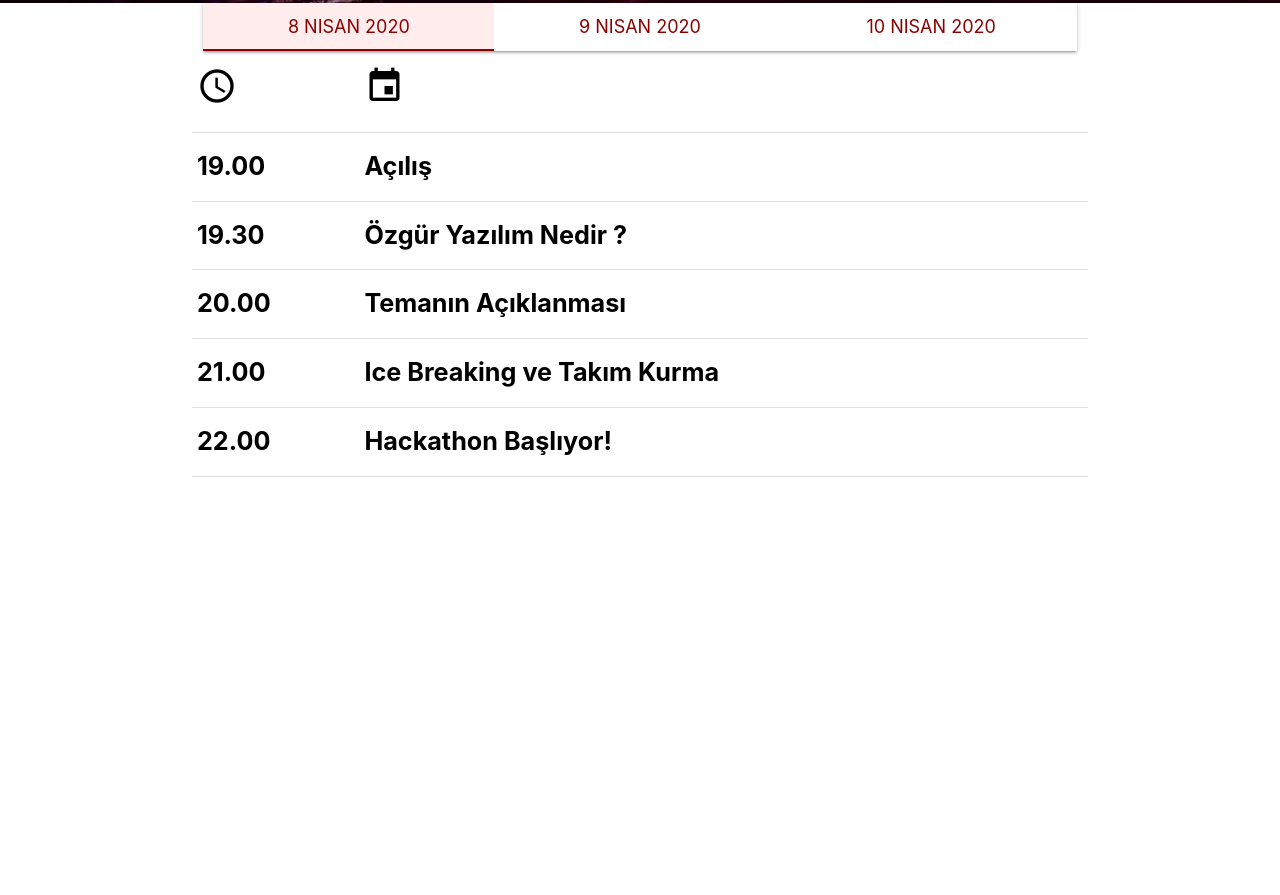
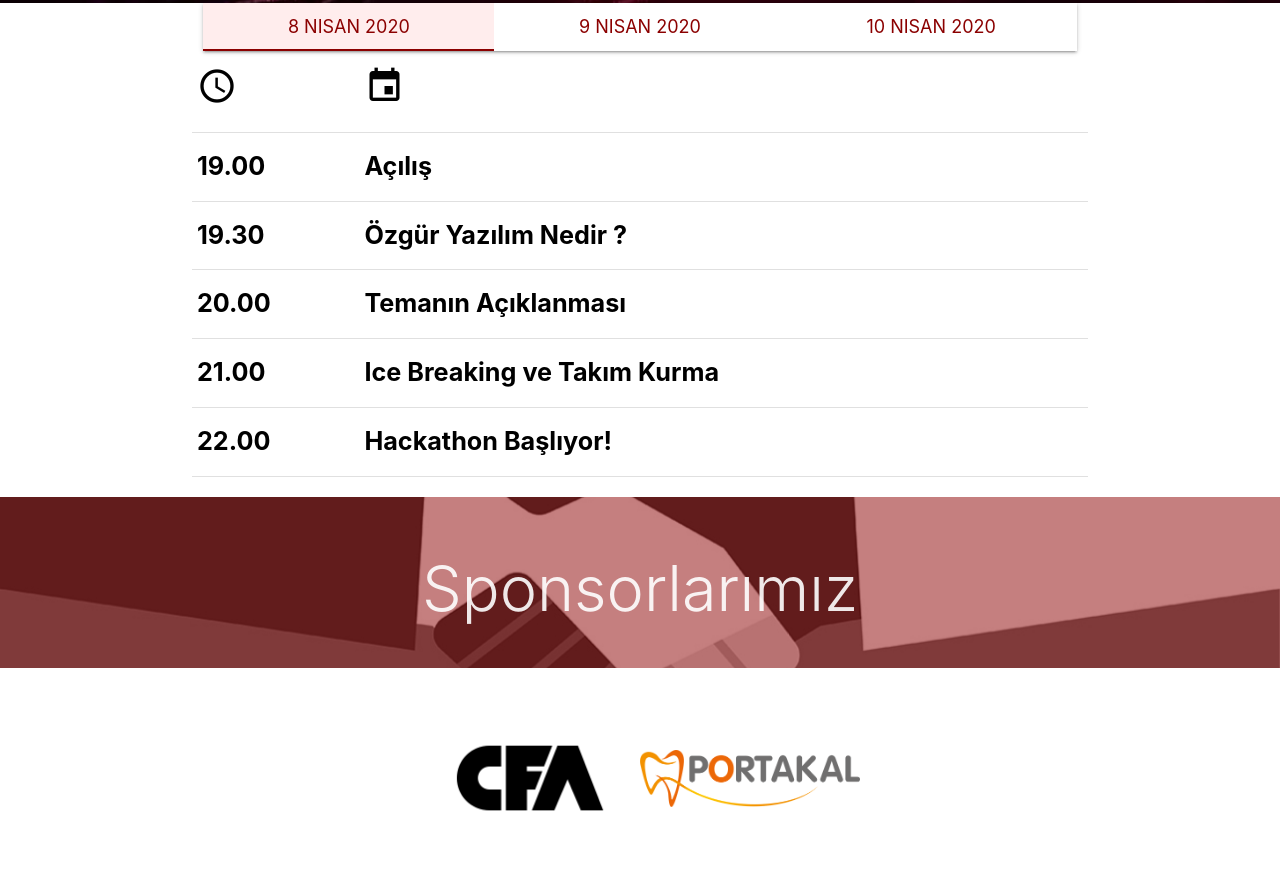
Before and after one commit to tolgaerdonmez/hackathon-website, a plain HTML site: page index.html in a window 1280 px wide. Shown: the part 1204-2099 px from the top of the page. Before the commit the page ends 1701 px from the top, so only its background shows below. Drawn offline with nearby package versions, Linux system fonts and the light colour scheme; a script that the page names is missing.

Commit message:
sponsorship showcase added

```diff
--- a/css/style.css
+++ b/css/style.css
@@ -125,3 +125,30 @@ footer.page-footer {
 		margin: 0;
 	}
 }
+
+.red-tint {
+	position: relative;
+}
+
+.red-tint:after {
+	position: absolute;
+	height: 100%;
+	width: 100%;
+	background-color: #8b0000;
+	top: 0;
+	left: 0;
+	display: block;
+	content: "";
+	filter: opacity(0.5);
+}
+
+.sponsorship-banner {
+	filter: grayscale(1);
+}
+
+.sponsors-showcase {
+	display: flex;
+	justify-content: center;
+	align-items: center;
+	padding: 0 100px 0 100px;
+}
--- a/index.html
+++ b/index.html
@@ -254,6 +254,30 @@
 			</div>
 		</div>
 
+		<!-- sponsors -->
+		<div class="parallax-container valign-wrapper" style="min-height: 100px;">
+			<div class="section no-pad-bot no-mar-top">
+				<div class="container sponsorship-banner-title">
+					<div class="row center">
+						<h1 class="header col s12 light event_header">
+							Sponsorlarımız
+						</h1>
+					</div>
+				</div>
+			</div>
+			<div class="parallax red-tint">
+				<img src="img/sponsorship-banner1.jpg" alt="sponsors" class="sponsorship-banner" />
+			</div>
+		</div>
+		<!-- sponsors content -->
+		<div class="sponsors-showcase">
+			<a class="carousel-item" href="http://www.cfa.com.tr" target="_blank"
+				><img width="220" src="img/cfa_logo.png"
+			/></a>
+			<a class="carousel-item" href="https://www.portakaldis.com" target="_blank"
+				><img width="220" src="img/portakal_dis.png"
+			/></a>
+		</div>
 		<!-- footer -->
 		<div id="footer_container"></div>
 
```
Also changed, not shown: img/cfa_logo.png (added), img/portakal_dis.png (added), img/sponsorship-banner1.jpg (added).
